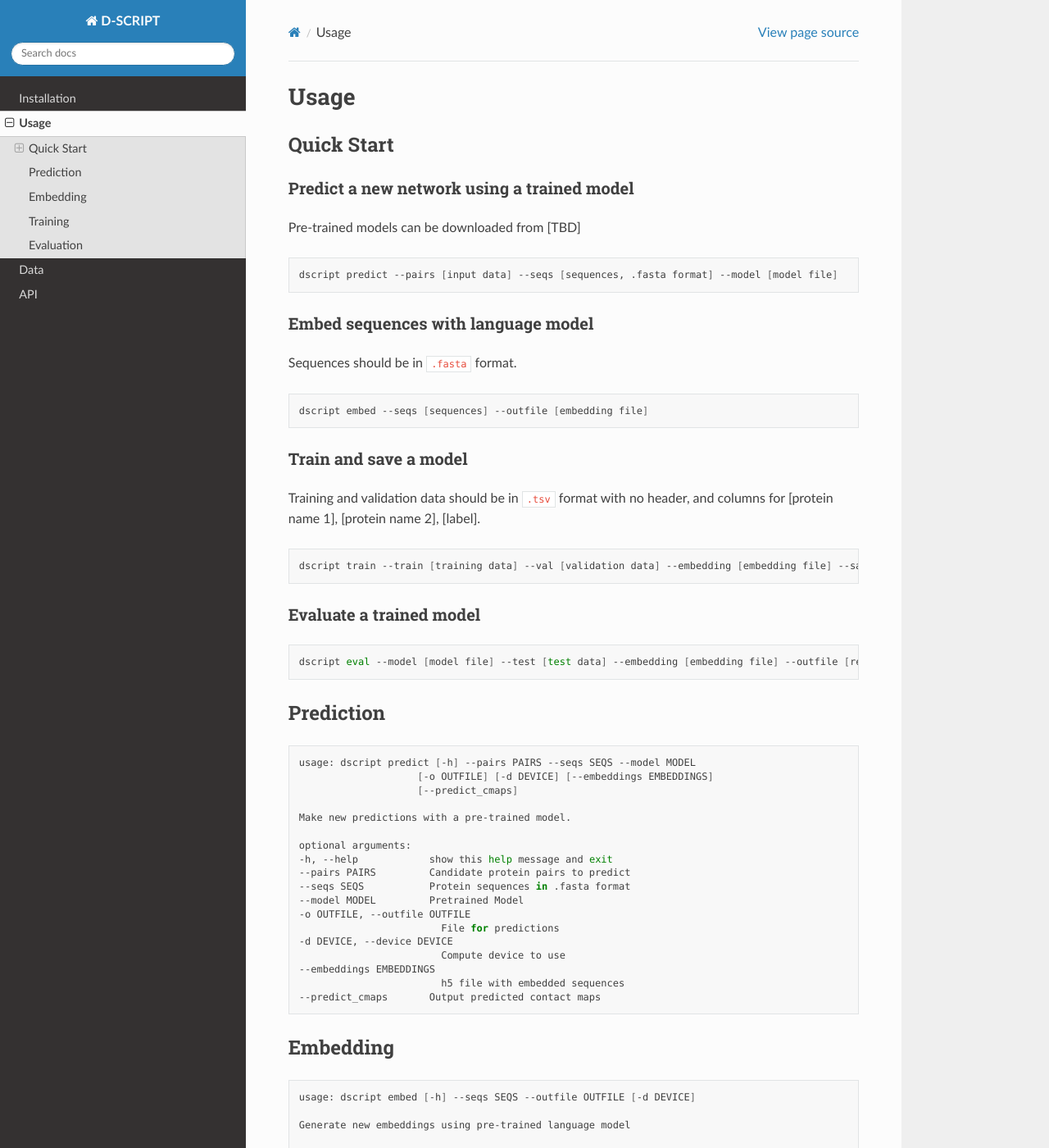
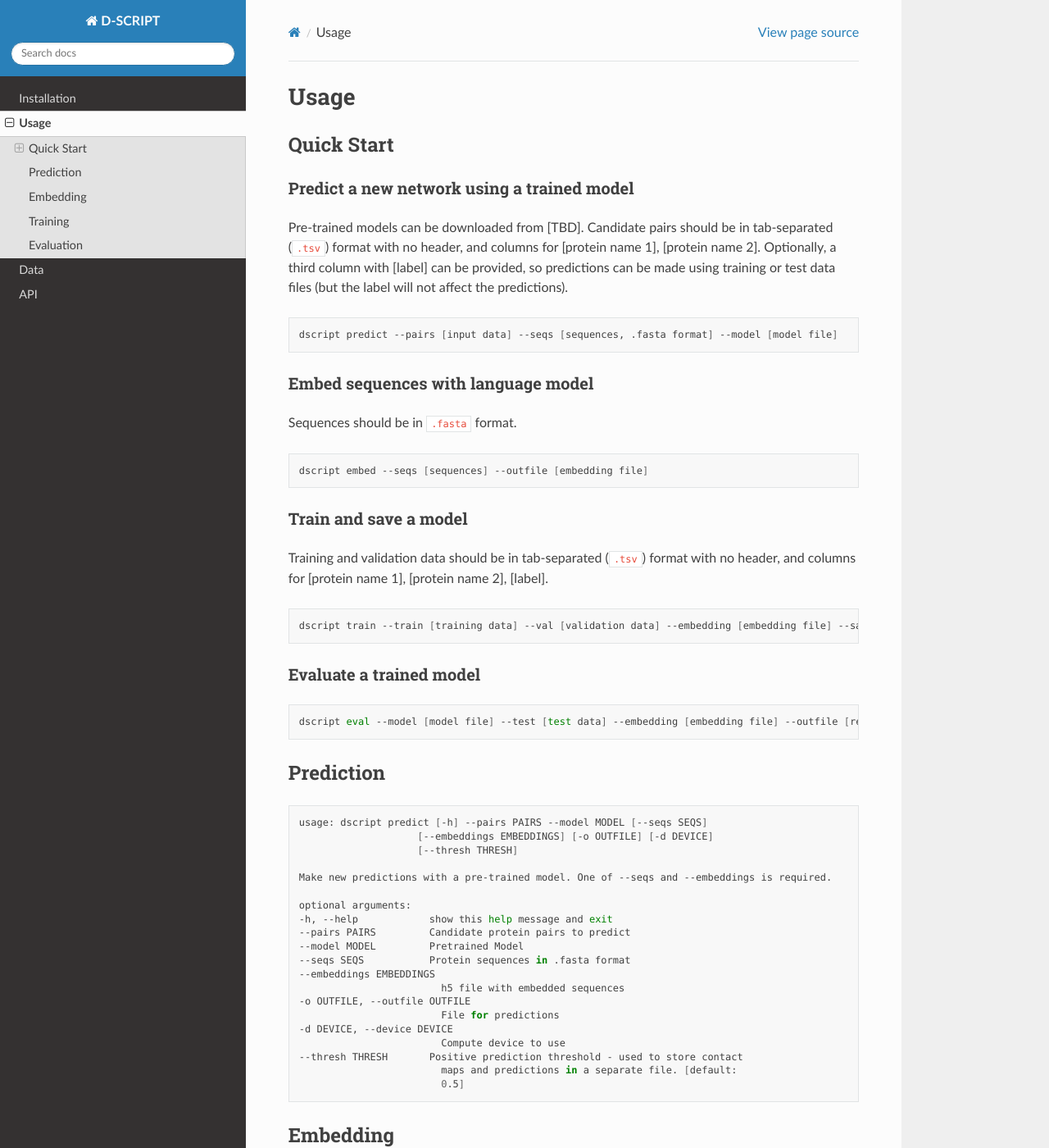
Before and after one commit to samsledje/D-SCRIPT, a Sphinx documentation site: the page built from docs/source/usage.rst, in a window 1280 px wide and 1400 px high. Shown: the whole window at 82% size. Built offline with Sphinx 7.4.7 and the Read the Docs theme 2.0.0, drawn with Linux system fonts in a browser that asks for light colours.

Commit message:
Clarify updated prediction usage

```diff
--- a/docs/source/usage.rst
+++ b/docs/source/usage.rst
@@ -7,7 +7,9 @@ Quick Start
 Predict a new network using a trained model
 ^^^^^^^^^^^^^^^^^^^^^^^^^^^^^^^^^^^^^^^^^^^
 
-Pre-trained models can be downloaded from [TBD]
+Pre-trained models can be downloaded from [TBD].
+Candidate pairs should be in tab-separated (``.tsv``) format with no header, and columns for [protein name 1], [protein name 2].
+Optionally, a third column with [label] can be provided, so predictions can be made using training or test data files (but the label will not affect the predictions).
 
 .. code-block:: bash
 
@@ -25,7 +27,7 @@ Sequences should be in ``.fasta`` format.
 Train and save a model
 ^^^^^^^^^^^^^^^^^^^^^^
 
-Training and validation data should be in  ``.tsv`` format with no header, and columns for [protein name 1], [protein name 2], [label].
+Training and validation data should be in tab-separated (``.tsv``) format with no header, and columns for [protein name 1], [protein name 2], [label].
 
 .. code-block:: bash
 
@@ -45,24 +47,26 @@ Prediction
 
 .. code-block:: bash
 
-    usage: dscript predict [-h] --pairs PAIRS --seqs SEQS --model MODEL
-                        [-o OUTFILE] [-d DEVICE] [--embeddings EMBEDDINGS]
-                        [--predict_cmaps]
+    usage: dscript predict [-h] --pairs PAIRS --model MODEL [--seqs SEQS]
+                        [--embeddings EMBEDDINGS] [-o OUTFILE] [-d DEVICE]
+                        [--thresh THRESH]
 
-    Make new predictions with a pre-trained model.
+    Make new predictions with a pre-trained model. One of --seqs and --embeddings is required.
 
     optional arguments:
     -h, --help            show this help message and exit
     --pairs PAIRS         Candidate protein pairs to predict
+    --model MODEL         Pretrained Model
     --seqs SEQS           Protein sequences in .fasta format
-    --model MODEL         Pretrained Model
+    --embeddings EMBEDDINGS
+                            h5 file with embedded sequences
     -o OUTFILE, --outfile OUTFILE
                             File for predictions
     -d DEVICE, --device DEVICE
                             Compute device to use
-    --embeddings EMBEDDINGS
-                            h5 file with embedded sequences
-    --predict_cmaps       Output predicted contact maps
+    --thresh THRESH       Positive prediction threshold - used to store contact
+                            maps and predictions in a separate file. [default:
+                            0.5]
 
 Embedding
 ~~~~~~~~~
```
Also changed, not shown: 1 other file.
